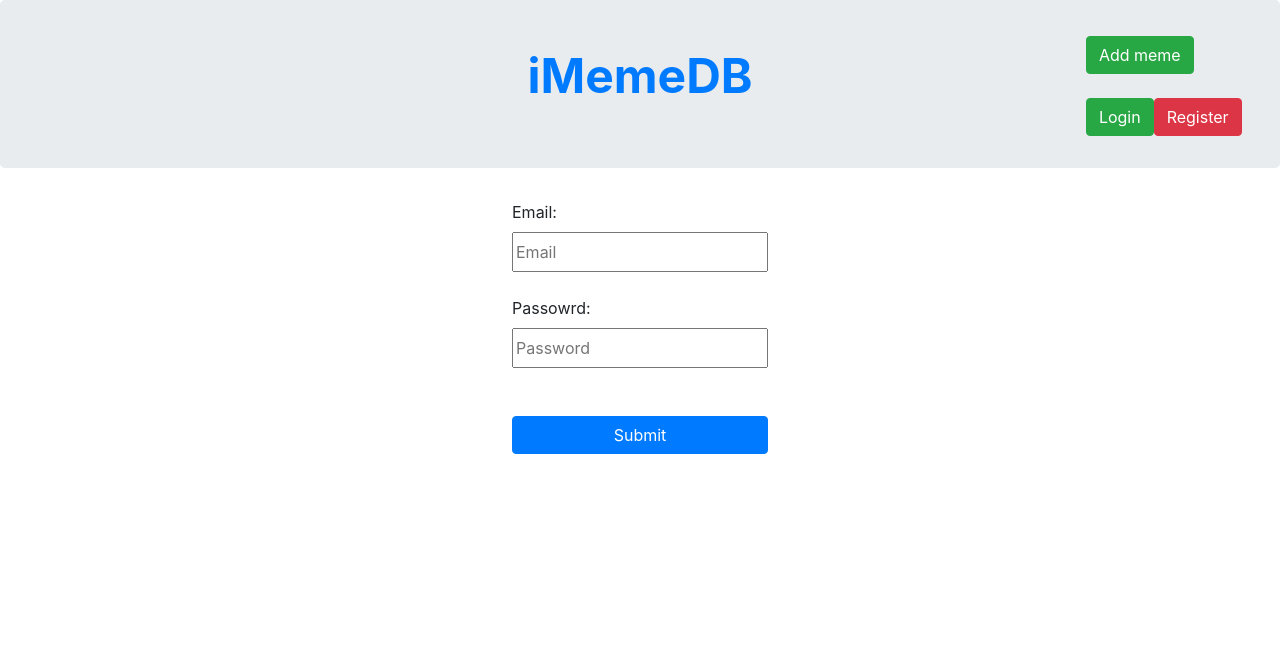
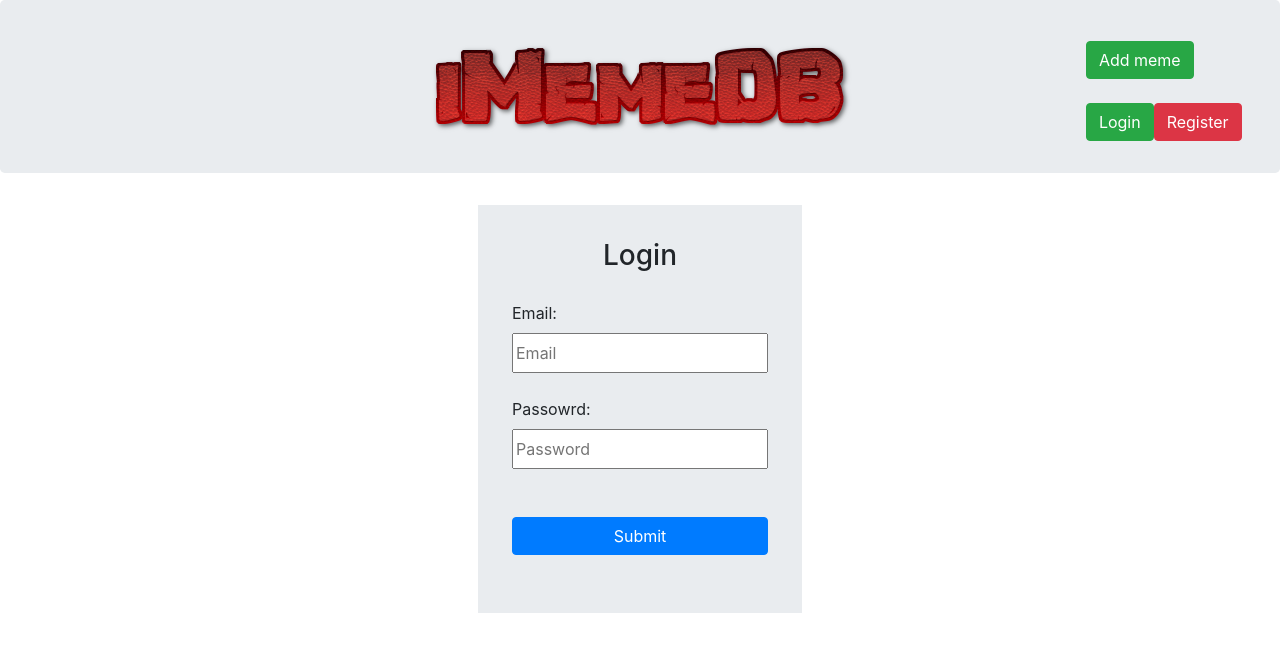
Before and after one commit to BarneyShi/iMemeDB, a React (Create React App) app in the folder client/: page /login in a window 1280 px wide. Shown: the top 652 px of the page. Built offline with nearby package versions, Linux system fonts and the light colour scheme; no server answers.

Commit message:
Display error msg if unsigned in users try to post

```diff
--- a/client/src/App.css
+++ b/client/src/App.css
@@ -10,6 +10,8 @@
 .jumbotron {
   padding: 2.5rem 2rem;
   position: relative;
+  display: flex;
+  justify-content: center;
 }
 
 #addButton {
@@ -33,3 +35,25 @@ img .card-img-top {
   object-fit: contain;
   background-color: #f8f9fa;
 }
+.card-deck>div {
+  padding-bottom: 1%;
+}
+
+/* LOGIN FORM */
+#login_form {
+  padding: 3%;
+  background-color: #e9ecef;
+}
+#login_form h3 {
+  padding-bottom: 20px;
+}
+
+/* REGISTER FORM */
+#register_form {
+  padding: 3%;
+  background-color: #e9ecef;
+}
+#register_form h3 {
+  text-align: center;
+  padding-bottom: 30px;
+}
--- a/client/src/App.js
+++ b/client/src/App.js
@@ -14,7 +14,7 @@ class App extends Component {
       <div>
         <div className="jumbotron">
           <a href="/">
-            <p>iMemeDB</p>
+            <img alt="LOGO" src="logo.png" />
           </a>
           <div style={{ position: "absolute", bottom: "1vh", right: "3vw" }}>
             <Link to="/postmeme">
@@ -26,14 +26,17 @@ class App extends Component {
           </div>
         </div>
         <div className="container">
-          <div className="row"></div>
+          <div className="row">
+            <Switch>
+              <Route path="/register" component={RegisterForm}></Route>
+              <Route path="/login" component={LoginForm}></Route>
+              <Route path="/postmeme" component={PostMeme}></Route>
+            </Switch>
+          </div>
           <div className="row">
             <div className="card-deck">
               <Switch>
-                <Route path="/register" component={RegisterForm}></Route>
-                <Route path="/login" component={LoginForm}></Route>
                 <Route exact path="/" component={MemeCards}></Route>
-                <Route path="/postmeme" component={PostMeme}></Route>
               </Switch>
             </div>
           </div>
--- a/client/src/actions/login.js
+++ b/client/src/actions/login.js
@@ -1,29 +1,37 @@
-import axios from 'axios'
-import {Cookies} from 'react-cookie';
-import { notlogged } from './auth'
-export const LOGGEDIN = 'LOGGEDIN'
-export const NOT_LOGGEDIN = 'NOT_LOGGEDIN'
+import axios from "axios";
+import { Cookies } from "react-cookie";
+export const LOGGEDIN = "LOGGEDIN";
+export const NOT_LOGGEDIN = "NOT_LOGGEDIN";
 
 const loggin_type = (arg) => ({
-    type: LOGGEDIN,
-    payload: arg
-})
+  type: LOGGEDIN,
+  payload: arg,
+});
 const not_logged = (arg) => ({
-    type: NOT_LOGGEDIN,
-    payload: arg
-})
+  type: NOT_LOGGEDIN,
+  payload: arg,
+});
 
-export const log_in = () => dispatch => {
-    axios.post('http://localhost:3000/user/login',{
-        email: document.getElementById('email').value,
-        password: document.getElementById('password').value
+export const log_in = () => (dispatch) => {
+  axios
+    .post("http://localhost:3000/user/login", {
+      email: document.getElementById("email").value,
+      password: document.getElementById("password").value,
     })
-    .then(res => {
-        let cookie = new Cookies()
-        cookie.set('token', res.data.token, {path: '/'});
-        dispatch(loggin_type(res.data.username))
+    .then((res) => {
+      let cookie = new Cookies();
+      cookie.set("token", res.data.token, { path: "/" });
+      dispatch(loggin_type(res.data.username));
+    //   return new Promise((reslove, reject)=>{
+    //     let cookie = new Cookies();
+    //     cookie.set("token", res.data.token, { path: "/" });
+    //     dispatch(loggin_type(res.data.username));
+    //     reslove(true)
+    //   })
     })
-    .catch(err => {
-        if(err) dispatch(not_logged())
-    })
-}
+    .catch((err) => {
+      if (err) {
+        dispatch(not_logged());
+      }
+    });
+};
--- a/client/src/components/LoginForm.js
+++ b/client/src/components/LoginForm.js
@@ -1,35 +1,50 @@
-import React from 'react'
-import {log_in} from '../actions/login'
-import {connect} from 'react-redux'
-import {Cookies} from 'react-cookie'
-import {useHistory} from 'react-router'
+import React from "react";
+import { log_in } from "../actions/login";
+import { connect } from "react-redux";
+import { useHistory } from "react-router";
+import { useLocation } from "react-router-dom";
 
+//Remind users to log in before posting
+const useAuthError = () => {
+  const location = useLocation();
+  if (location.state)
+    return (
+      <p style={{ color: "red", fontStyle: "italic" }}>
+        {location.state.error}
+      </p>
+    );
+};
 
-const LoginForm = ({dispatch, isLoggedin, user}) => {
+const LoginForm = ({ dispatch, isLoggedin, user }) => {
   let history = useHistory();
   const onSubmit = (e) => {
-        e.preventDefault()
-        dispatch(log_in())
-        // let cookie = new Cookies()
-        // console.log(cookie.get('token'))
-        history.push('/')
-
-    }
+    e.preventDefault();
+    dispatch(log_in());
+    history.push("/");
+    // if (!isLoggedin) {
+    //   history.push("/login",{error: 'Incorrect email/password'});
+    // }
+    // if (isLoggedin) {
+    //   history.push("/");
+    // }
+  };
   return (
-        <div>
+    <div id="login_form">
+      {useAuthError()}
+      <h3 style={{ textAlign: "center" }}>Login</h3>
       <form onSubmit={onSubmit}>
-            <label htmlFor='email'>Email: </label>
-            <input id='email' name='email' placeholder='Email' />
-            <label htmlFor='password'>Passowrd: </label>
-            <input id='password' name='password' placeholder='Password' />
-            <button className='btn btn-primary'>Submit</button>
+        <label htmlFor="email">Email: </label>
+        <input id="email" name="email" placeholder="Email" />
+        <label htmlFor="password">Passowrd: </label>
+        <input id="password" name="password" placeholder="Password" />
+        <button className="btn btn-primary">Submit</button>
       </form>
     </div>
-    )
-}
+  );
+};
 const mapStateToProps = (state) => ({
   isLoggedin: state.login.isLogged,
-     user: state.login.user
-})
+  user: state.login.user,
+});
 
 export default connect(mapStateToProps)(LoginForm);
--- a/client/src/components/PostMeme.js
+++ b/client/src/components/PostMeme.js
@@ -1,20 +1,37 @@
-import React from "react";
+import React, { useEffect, Fragment } from "react";
 import "../stylesheet/postmeme.css";
-import { useHistory } from "react-router-dom";
+import { useHistory, Redirect } from "react-router-dom";
 import { postMeme } from "../actions/postMeme";
 import { connect } from "react-redux";
+import { checkAuth } from "../actions/auth";
+import { Cookies } from "react-cookie";
 
-const PostMeme = ({ dispatch, isPosted }) => {
+
+const PostMeme = ({ postMeme, isPosted, isLogged, username, checkAuth }) => {
+  //Check if logged
+  let cookie = new Cookies();
+  useEffect(() => checkAuth(cookie.get("token")), [cookie, checkAuth]);
   const history = useHistory();
   const onSubmit = (event) => {
     event.preventDefault();
-    dispatch(postMeme(event));
+    // dispatch(postMeme(event));
+    postMeme(event);
     history.push("/");
   };
 
   return (
     <div>
-      <h1>POST MEME</h1>
+      {!isLogged ? (
+        <Fragment>
+          <Redirect
+            to={{
+              pathname: "/login",
+              state: { error: "Please sign in before posting memes" },
+            }}
+          />
+        </Fragment>
+      ) : (
+        <Fragment>
           <form onSubmit={onSubmit}>
             <input className="d-block" placeholder="Name" name="name" />
             <input className="d-block" placeholder="Meme URL" name="image" />
@@ -25,7 +42,20 @@ const PostMeme = ({ dispatch, isPosted }) => {
             />
             <button className="btn btn-primary">Submit</button>
           </form>
+        </Fragment>
+      )}
+      <h1>POST MEME</h1>
     </div>
   );
 };
-export default connect(null)(PostMeme);
+const mapStateToProps = (state) => ({
+  isLogged: state.auth.isLogged_Main,
+  username: state.auth.username,
+});
+
+const mapDispatchtoProps = (dispatch) => ({
+  postMeme: (e) => dispatch(postMeme(e)),
+  checkAuth: (e) => dispatch(checkAuth(e)),
+});
+
+export default connect(mapStateToProps, mapDispatchtoProps)(PostMeme);
--- a/client/src/components/RegisterForm.js
+++ b/client/src/components/RegisterForm.js
@@ -12,7 +12,8 @@ const RegisterForm = ({dispatch, isRegistered, user}) => {
         history.push('/')
     }
     return (
-        <div>
+        <div id='register_form'>
+            <h3>Register</h3>
             <form onSubmit={onSubmit}>
                 <label htmlFor='username'>Username</label>
                 <input id='username' name='username' placeholder='Username' />
--- a/client/src/reducers/LoginReducer.js
+++ b/client/src/reducers/LoginReducer.js
@@ -8,10 +8,7 @@ const initialState = {
 const LoginReducer = (state = initialState, action) => {
   switch (action.type) {
     case actions.LOGGEDIN:
-
-      // return { isLogged: true, user: action.payload };
       return { isLogged: true};
-
     case actions.NOT_LOGGEDIN:
       return {isLogged: false, username: null};
     default:
```
Also changed, not shown: client/public/logo.png (added). Lines whose indentation alone changed are shown as unchanged.
